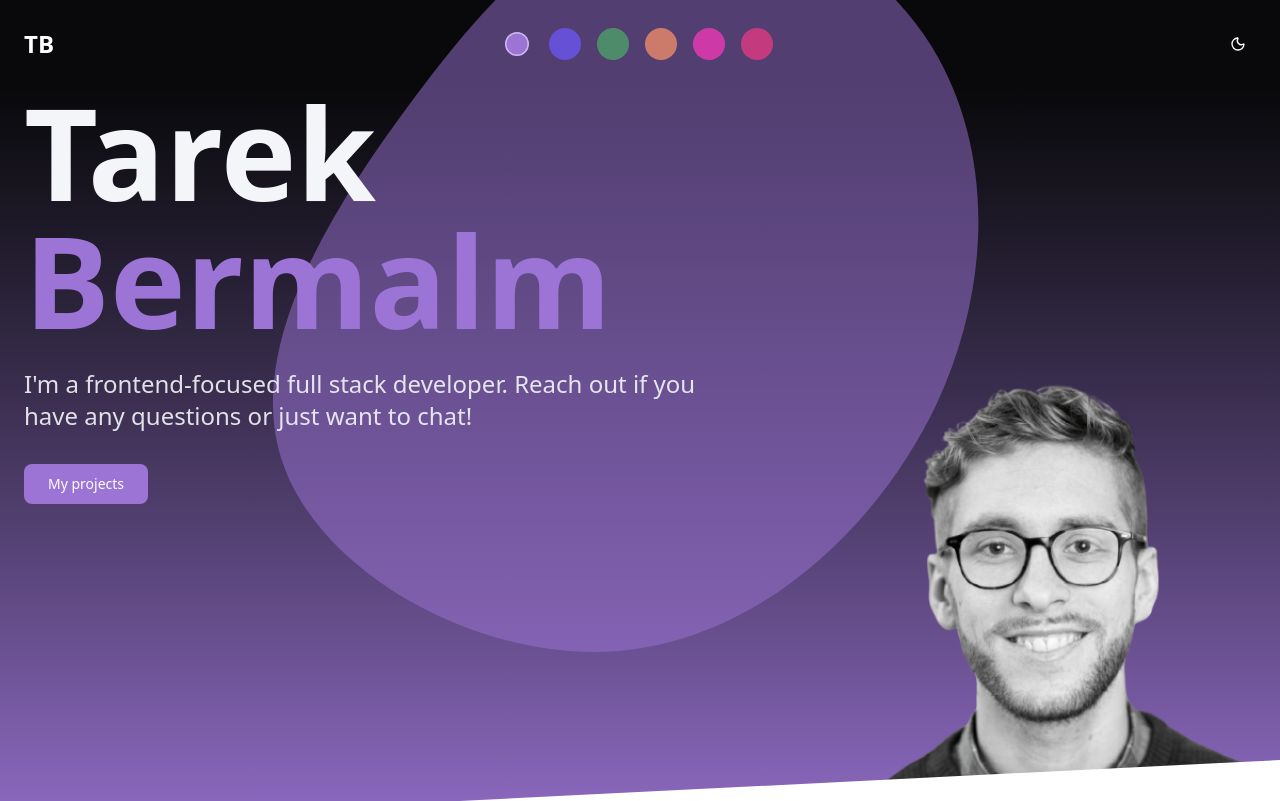
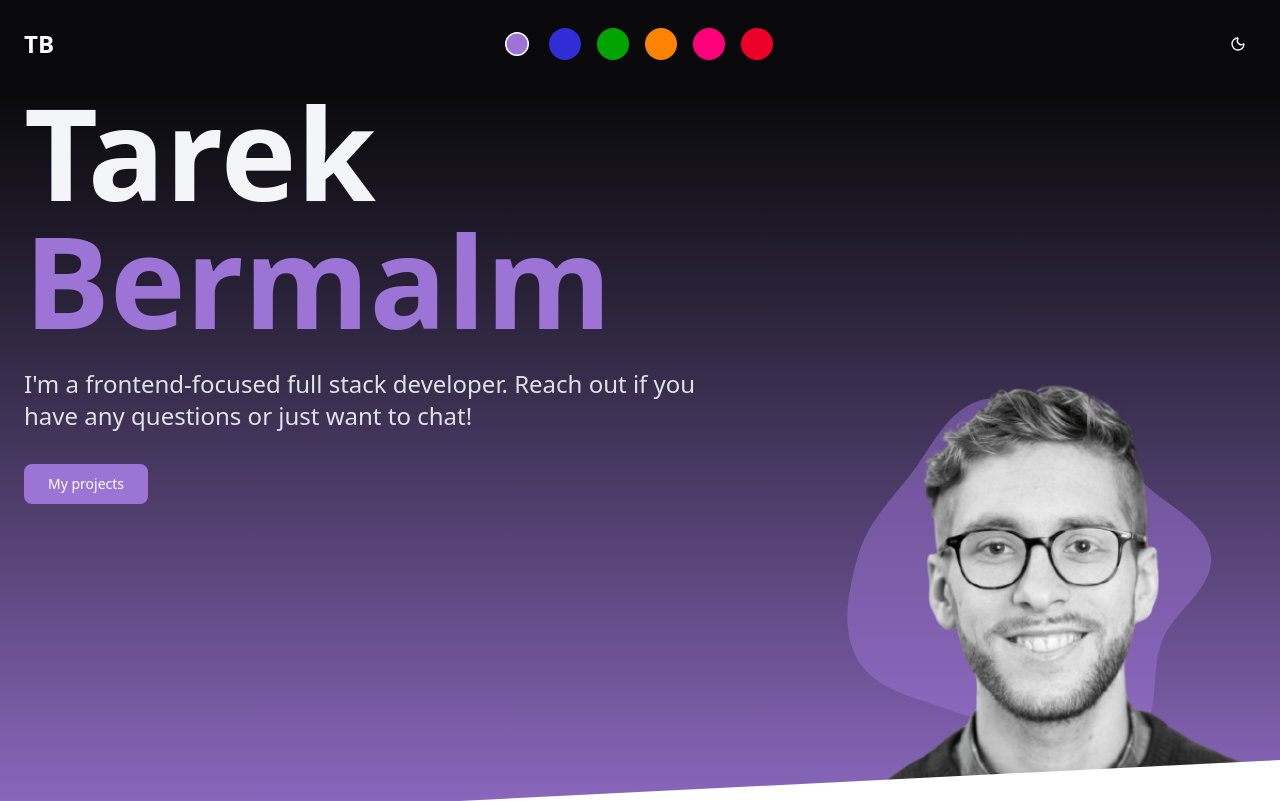
Before and after one commit to tarekfb/portfolio, a Next.js app: page / in a window 1280 px wide. Shown: the top 801 px of the page. Built offline with nearby package versions, Linux system fonts and the light colour scheme.

Commit message:
dynamic blobs

```diff
--- a/app/page.tsx
+++ b/app/page.tsx
@@ -3,17 +3,19 @@ import Hero from "@/components/Hero";
 import Navbar from "@/components/Navbar";
 import Projects from "@/components/Projects";
 import Contact from "@/components/Contact";
+import BlobProvider from "@/components/BlobProvider";
 
 export default function Home() {
   return (
     <div className="min-h-screen">
-      <Navbar />
-      <Hero />
+      <BlobProvider>
+        <Navbar />
+        <Hero />
+      </BlobProvider>
       {/* This div hack blocks a bottom border on slanted div in hero. preferaly  remove bottom border and this hack */}
-      <div className=" absolute w-full h-4 bg-background  -mt-2"/>
+      <div className=" absolute w-full h-4 bg-background  -mt-2" />
       <Projects />
       <Contact />
     </div>
-
   );
 }
--- /dev/null
+++ b/components/BlobProvider.tsx
@@ -0,0 +1,78 @@
+'use client'
+
+import { createContext, useCallback, useMemo, useState } from 'react'
+import * as blobs2 from "blobs/v2";
+// import * as blobs2Animate from "blobs/v2/animate";
+
+const config = {
+    // seed: Math.random(),
+    extraPoints: 8,
+    randomness: 4,
+    size: 256,
+}
+
+const generateRandomBlobPath = () => {
+    return blobs2.svgPath({
+        ...config,
+        seed: Math.random(), // 🚨 Math.random() is now here
+    });
+};
+
+
+const initBlob = {
+    blobPathData: "M128,223.95242444958006C150.32707696848163,227.3816662936399,175.3484294332275,243.44451992242782,194.04363402335173,230.76590048200956C212.84442602612395,218.01567430328527,203.772879941231,187.56502445475442,212.55003631203545,166.61270779089654C220.91881285240453,146.63525168152023,246.57618442856923,132.8252785829958,244.08525336717273,111.30946031289369C241.60264797232796,89.86555632869086,216.2202813723512,80.02206941291907,200.77880554749606,64.93680600850224C186.7906856374184,51.27137170872937,175.13889875200113,35.72112753033988,157.68496326588792,26.90229941846937C137.61156479203004,16.75995353304537,115.15147117372081,4.413830084294355,93.57895491225071,10.77268599542056C72.00820075329244,17.13102249769164,62.36406304999143,41.40466090654461,48.47719315507712,59.093095619205044C35.31198950417115,75.86230617710129,20.17130581449144,91.14698606193033,14.37198573670399,111.66275795918679C8.05554211224924,134.00791478154193,2.5134095351261934,159.92125111800118,14.323972208016983,179.91410241105785C26.046482375337764,199.7578989385966,52.33171057062566,203.97530610313981,73.82299105638705,212.3010714332239C91.40360130913369,219.11183524141182,109.36476119636195,221.09021634371402,128,223.95242444958006",
+    setRandomBlob: () => {
+        console.warn('setRandomBlob was called without a provider - doing nothing.');
+    },
+};
+export const BlobContext = createContext(initBlob)
+
+
+// const svgString = blobs2.svg(
+//   {
+//       seed: Math.random(),
+//       extraPoints: 8,
+//       randomness: 4,
+//       size: 256,
+//   },
+//   {
+//       fill: "white", // 🚨 NOT SANITIZED
+//       stroke: "black", // 🚨 NOT SANITIZED
+//       strokeWidth: 4,
+//   },
+// );
+// container.innerHTML = svgString;
+
+// need to generate pathadat her ein svg
+// update the state
+// have the value be the state
+// then import this state to whoever needs to consume state
+// also export a function that needs to update the state here
+// https://www.w3schools.com/react/react_usecontext.asp
+// https://nextjs.org/docs/app/getting-started/server-and-client-components#using-context-providers
+// https://react.dev/reference/react/useContext
+
+
+export default function BlobProvider({
+    children,
+}: {
+    children: React.ReactNode
+}) {
+    const [blobPathData, setBlobPathData] = useState(initBlob.blobPathData);
+
+    // Function to update the blob shape to a new random one
+    // useCallback is used to memoize this function, preventing unnecessary re-renders
+    const setRandomBlob = useCallback(() => {
+        const newShape = generateRandomBlobPath();
+        setBlobPathData(newShape);
+    }, []);
+
+    // The value object to be passed down to consumers
+    // useMemo is used to memoize the value object itself, ensuring stability
+    const contextValue = useMemo(() => ({
+        blobPathData, // The 'get' part (the current state)
+        setRandomBlob, // The 'set' part (the updater function)
+    }), [blobPathData, setRandomBlob]);
+
+    return <BlobContext.Provider value={contextValue}>{children}</BlobContext.Provider>
+}
--- a/components/ColorPicker.tsx
+++ b/components/ColorPicker.tsx
@@ -1,5 +1,6 @@
 "use client"
-import { useState } from "react";
+import { useContext, useState } from "react";
+import { BlobContext } from "./BlobProvider";
 
 const colors = [
   { name: "Purple", oklchCss: "oklch(0.638 0.146 300.9)" },
@@ -10,24 +11,27 @@ const colors = [
   { name: "Red", oklchCss: "oklch(0.5776 0.2541 22.63)" }
 ];
 
-const ColorPicker = () => {
+function ColorPicker() {
   const [selectedColor, setSelectedColor] = useState(colors[0]);
+  const { setRandomBlob } = useContext(BlobContext);
 
   const applyColor = (color: typeof colors[0]) => {
+    if (selectedColor === color)
+      return
+
     setSelectedColor(color);
     const root = document.documentElement;
-
-    // Update accent color
     root.style.setProperty("--accent", color.oklchCss);
 
     // // For dark mode, adjust the hero bg
     // if (root.classList.contains("dark")) {
     //   root.style.setProperty("--hero-bg", `${color.hue} ${color.saturation}% ${color.lightness}%`);
     // }
+
+    setRandomBlob()
   };
 
   return (
-
     <div className="p-3">
       <div className="flex gap-x-2 md:gap-4">
         {colors.map((color) => (
--- a/components/Contact.tsx
+++ b/components/Contact.tsx
@@ -1,11 +1,11 @@
-import { Mail, Github, Linkedin, Twitter } from "lucide-react";
+import { Mail, Github, Linkedin } from "lucide-react";
 import { Button } from "@/components/ui/button";
 
 function Contact() {
   return (
     <>
       <svg xmlns="http://www.w3.org/2000/svg" viewBox="0 0 1440 320">
-        <path className="fill-accent/25" fill-opacity="1" d="M0,256L80,245.3C160,235,320,213,480,170.7C640,128,800,64,960,53.3C1120,43,1280,85,1360,106.7L1440,128L1440,320L1360,320C1280,320,1120,320,960,320C800,320,640,320,480,320C320,320,160,320,80,320L0,320Z"></path>
+        <path className="fill-accent/25" d="M0,256L80,245.3C160,235,320,213,480,170.7C640,128,800,64,960,53.3C1120,43,1280,85,1360,106.7L1440,128L1440,320L1360,320C1280,320,1120,320,960,320C800,320,640,320,480,320C320,320,160,320,80,320L0,320Z"></path>
       </svg>
       <section id="contact" className="pb-20 pt-5 bg-accent/25">
 
--- a/components/Hero.tsx
+++ b/components/Hero.tsx
@@ -1,16 +1,15 @@
 import Image from "next/image";
 import cutout from '../public/cutout-low.png'
 import ScrollToProjectsButton from "./ui/ScrollToProjectsButton";
+import RandomizedBlob from "./RandomizedBlob";
 
 function Hero() {
     return (
         <section className="relative min-h-[85vh] md:min-h-screen flex flex-col items-center pt-10 md:pt-0 bg-gradient-to-b from-foreground to-accent">
 
-            <svg viewBox="0 0 200 200" className="absolute bottom-5 md:bottom-10 -right-15 md:right-0" xmlns="http://www.w3.org/2000/svg">
-                <path className="fill-accent/50" d="M45.6,-25.2C54.9,-10.1,55.4,11.1,46.4,30.5C37.3,49.8,18.7,67.3,-3.2,69.2C-25,71,-50,57.2,-55.9,39.6C-61.8,22.1,-48.6,0.8,-36.1,-16.1C-23.6,-33,-11.8,-45.6,3.2,-47.4C18.1,-49.3,36.2,-40.3,45.6,-25.2Z" transform="translate(100 100)" />
-            </svg>
+            <RandomizedBlob />
             <div className="absolute bottom-20 md:bottom-25 right-0 md:right-0">
-                <Image src={cutout} alt="profile photo" width={401} height={422} className="w-[300px] md:w-[350px] lg:w-[450px]" />
+                <Image src={cutout} alt="profile photo" width={401} height={422} fetchPriority="high" className="w-[300px] md:w-[350px] lg:w-[450px]" />
             </div>
             <div className="container mx-auto px-6 relative z-10 mb-70 md:mb-0">
                 <div className="max-w-4xl">
--- /dev/null
+++ b/components/RandomizedBlob.tsx
@@ -0,0 +1,18 @@
+"use client";
+
+import { useContext } from "react";
+import { BlobContext } from "./BlobProvider";
+import { motion } from "framer-motion"; // 👈 Import motion
+
+export default function RandomizedBlob() {
+    const { blobPathData } = useContext(BlobContext);
+    return (
+        <motion.svg viewBox="0 0 250 250" className="w-72 h-72 md:w-96 md:h-96 absolute bottom-20 md:bottom-30 right-5 md:right-15" xmlns="http://www.w3.org/2000/svg">
+            <motion.path className="fill-accent/50"
+            // d="M45.6,-25.2C54.9,-10.1,55.4,11.1,46.4,30.5C37.3,49.8,18.7,67.3,-3.2,69.2C-25,71,-50,57.2,-55.9,39.6C-61.8,22.1,-48.6,0.8,-36.1,-16.1C-23.6,-33,-11.8,-45.6,3.2,-47.4C18.1,-49.3,36.2,-40.3,45.6,-25.2Z"
+            animate={{d: blobPathData}}
+            transition={{duration: 1, ease: "easeInOut"}}
+           />
+        </motion.svg>
+    )
+}
--- a/package.json
+++ b/package.json
@@ -11,8 +11,10 @@
   "dependencies": {
     "@radix-ui/react-slot": "^1.2.3",
     "@radix-ui/react-tooltip": "^1.2.8",
+    "blobs": "2.3.0-beta.2",
     "class-variance-authority": "^0.7.1",
     "clsx": "^2.1.1",
+    "framer-motion": "^12.23.24",
     "lucide-react": "^0.545.0",
     "next": "15.5.4",
     "react": "19.1.0",
```
Also changed, not shown: 1 other file (tests, documents, lock files or other folders). Lines whose indentation alone changed are shown as unchanged.
